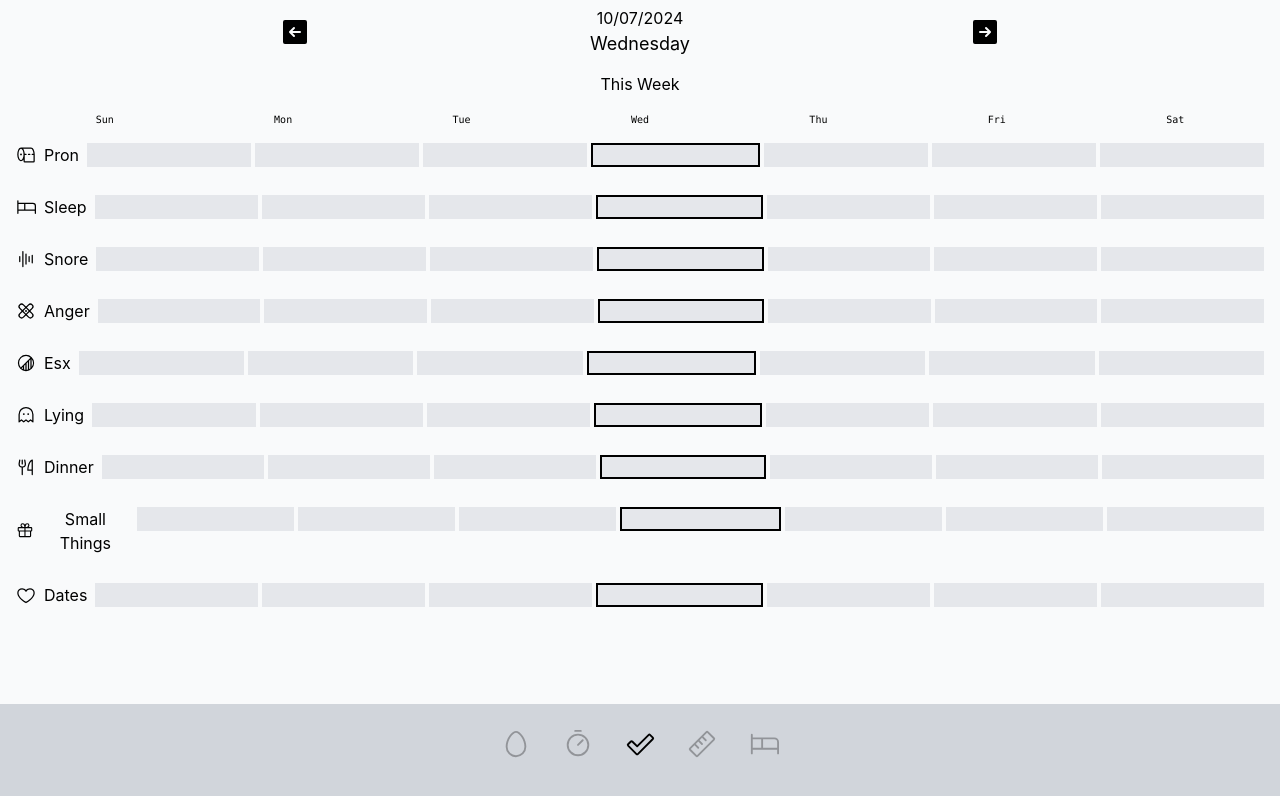
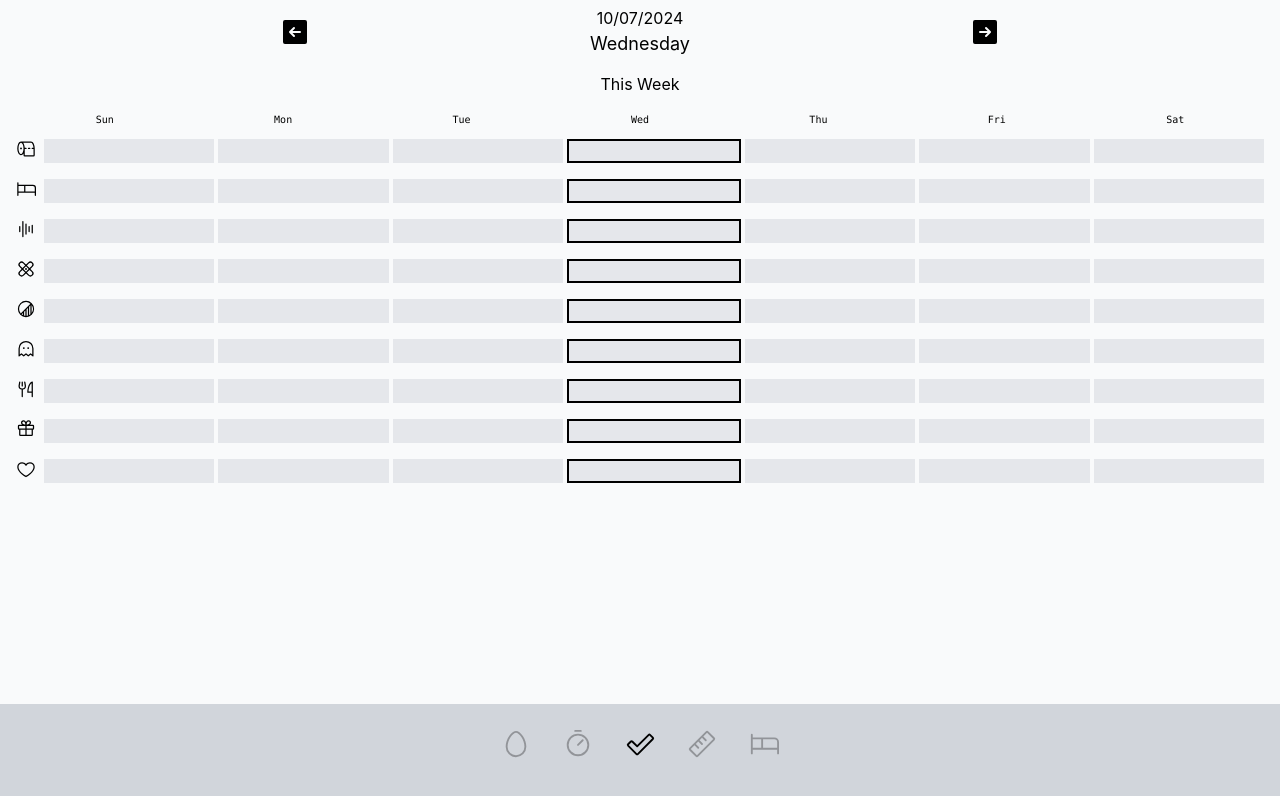
Before and after one commit to EliranSun/trackers, a React (Create React App) app: page / in a window 1280 px wide. Shown: the top 796 px of the page. Built offline with nearby package versions, Linux system fonts and the light colour scheme; no server answers; the database is empty.

Commit message:
Update HabitTemplate.jsx

```diff
--- a/src/components/templates/HabitTemplate.jsx
+++ b/src/components/templates/HabitTemplate.jsx
@@ -46,9 +46,9 @@ export const HabitTemplate = ({date}) => {
             {checkboxTrackers.map(tracker => {
                 const Icon = tracker.icon;
                 return (
-                    <div key={tracker.name} className="flex gap-2 my-2">
-                        <h1 className="flex items-center gap-2 mb-1">
-                            <Icon size={20}/> {tracker.name}
+                    <div key={tracker.name} className="flex gap-2 my-1">
+                        <h1 className="flex">
+                            <Icon size={20}/>
                         </h1>
                         <div className={classNames({
                             "flex w-full": true,
```
